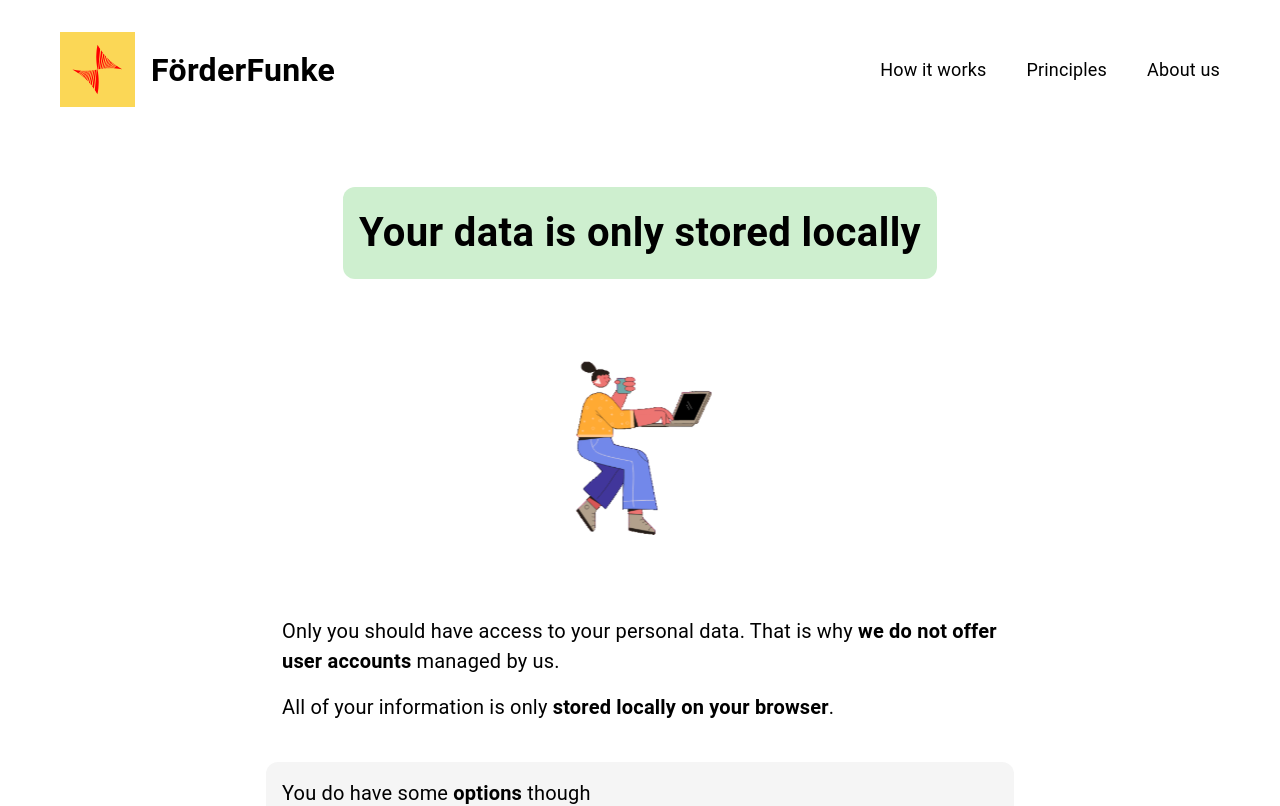
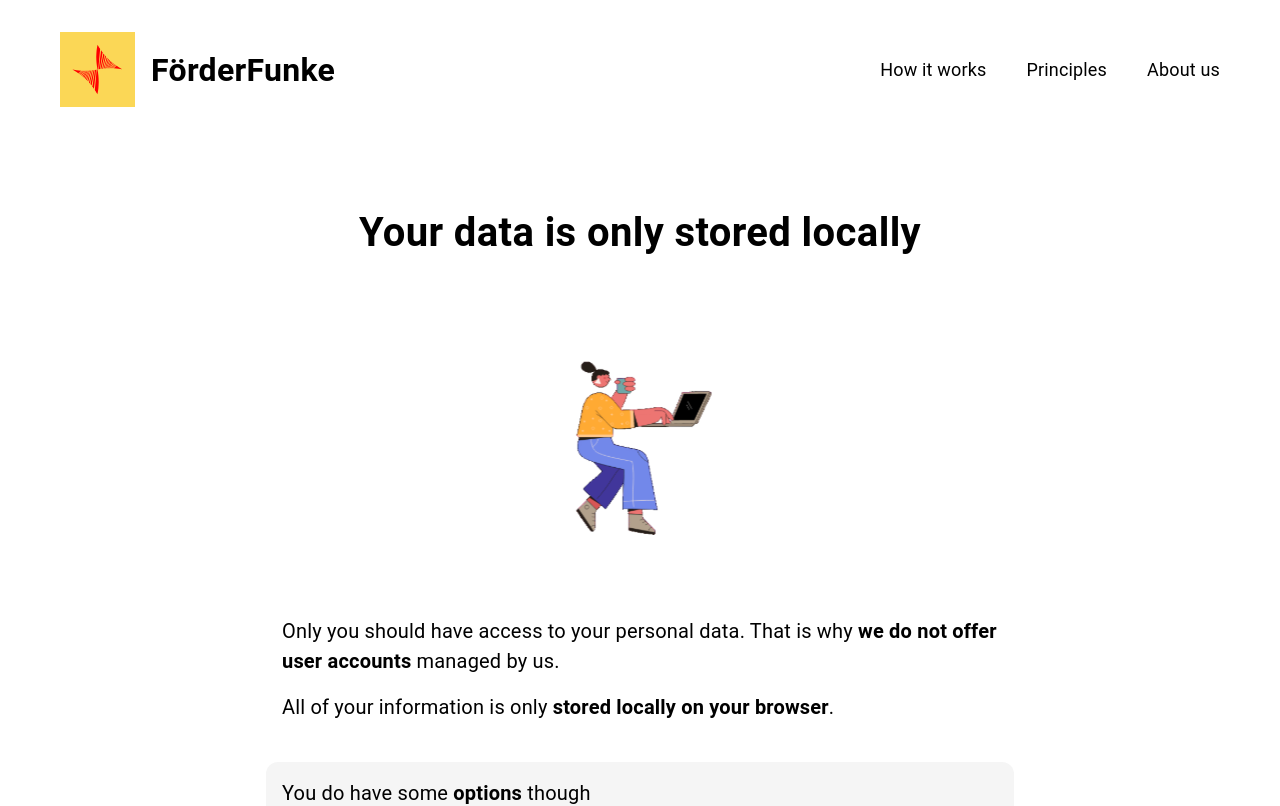
Before and after one commit to Citizen-Knowledge-Graph/foerderfunke-react-app, a React (Create React App) app: page /info-privacy in a window 1280 px wide. Shown: the top 806 px of the page. Built offline with nearby package versions, Linux system fonts and the light colour scheme.

Commit message:
remove title background color infoscreen

```diff
--- a/src/screens/info-screen/components/InfoScreen.js
+++ b/src/screens/info-screen/components/InfoScreen.js
@@ -53,7 +53,6 @@ const styles = {
         boxSizing: 'border-box',
         padding: '16px',
         borderRadius: '12px',
-        backgroundColor: globalStyles.secondaryColorTransparent,
     },
     title: {
         fontWeight: 'bold',
```
